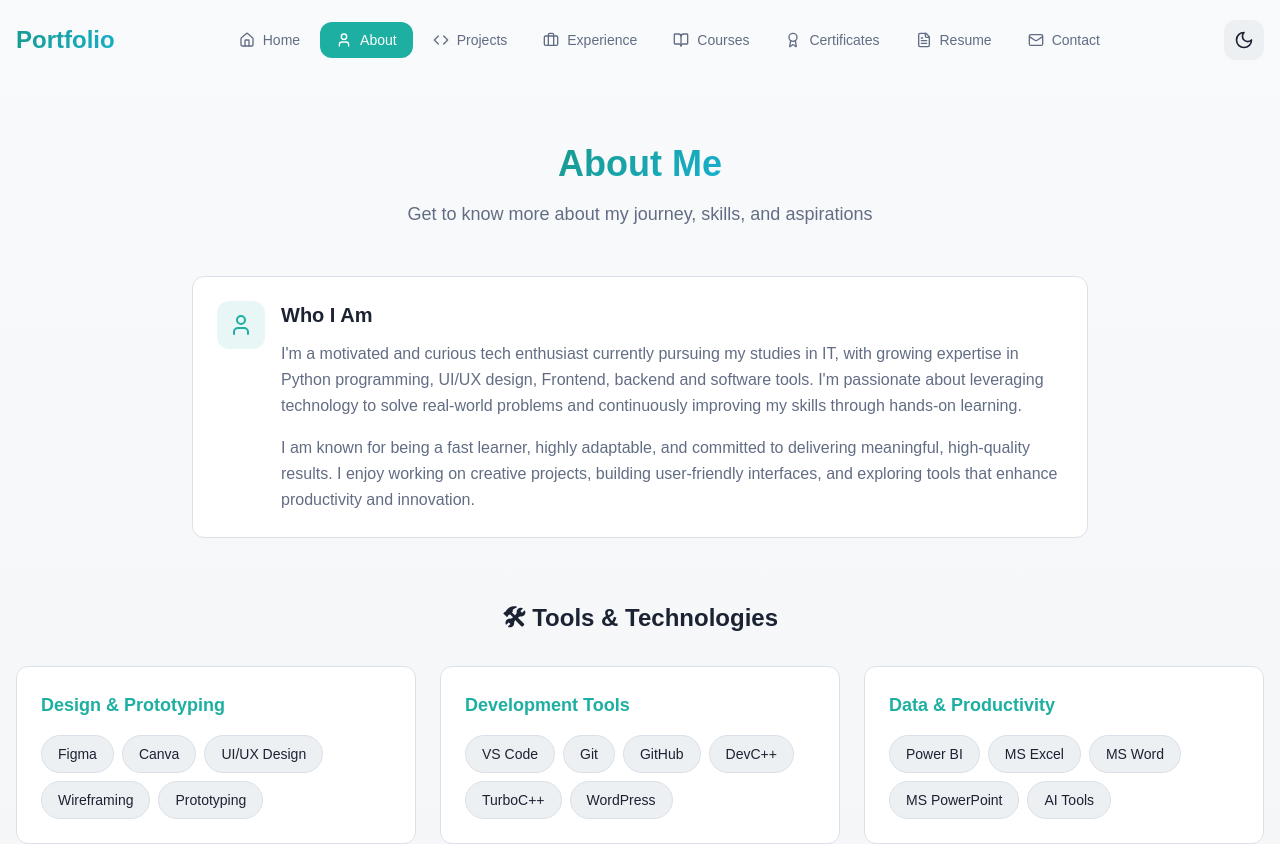
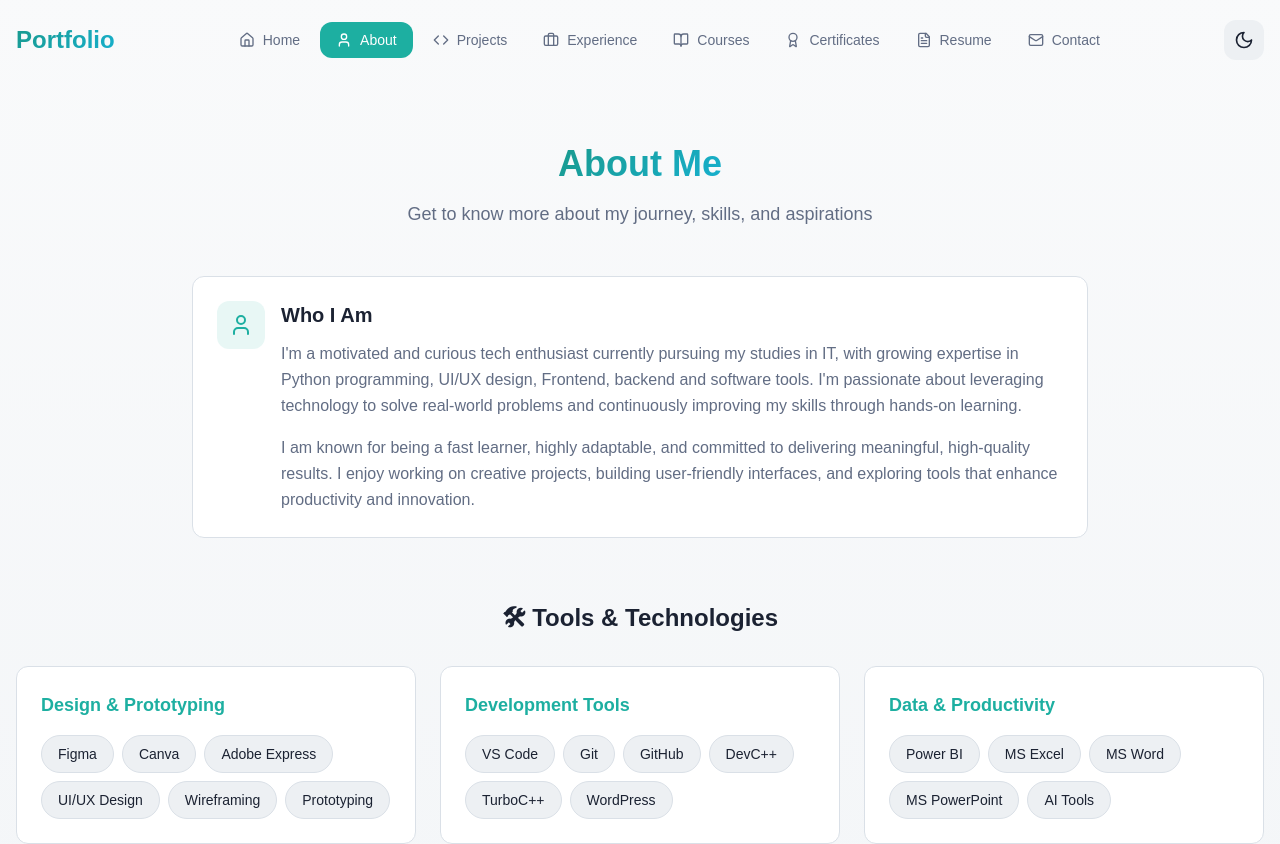
Before and after one commit to Aswinprasath/momentum-portfolio, a React (Vite) app: page /about in a window 1280 px wide. Shown: the top 844 px of the page. Built offline with nearby package versions, Linux system fonts and the light colour scheme; the HTML template or start-up script is replaced by a standard one.

Commit message:
Replace 'Adobe Express' in design tools list

```diff
--- a/src/pages/About.tsx
+++ b/src/pages/About.tsx
@@ -7,7 +7,7 @@ import AnimatedCard from '@/components/ui/AnimatedCard';
 import { User, Target, BookOpen, Rocket } from 'lucide-react';
 
 const tools = {
-  'Design & Prototyping': ['Figma', 'Canva', 'UI/UX Design', 'Wireframing', 'Prototyping'],
+  'Design & Prototyping': ['Figma', 'Canva', 'Adobe Express', 'UI/UX Design', 'Wireframing', 'Prototyping'],
   'Development Tools': ['VS Code', 'Git', 'GitHub','DevC++','TurboC++', 'WordPress'],
   'Data & Productivity': ['Power BI', 'MS Excel', 'MS Word', 'MS PowerPoint', 'AI Tools'],
 };
```
